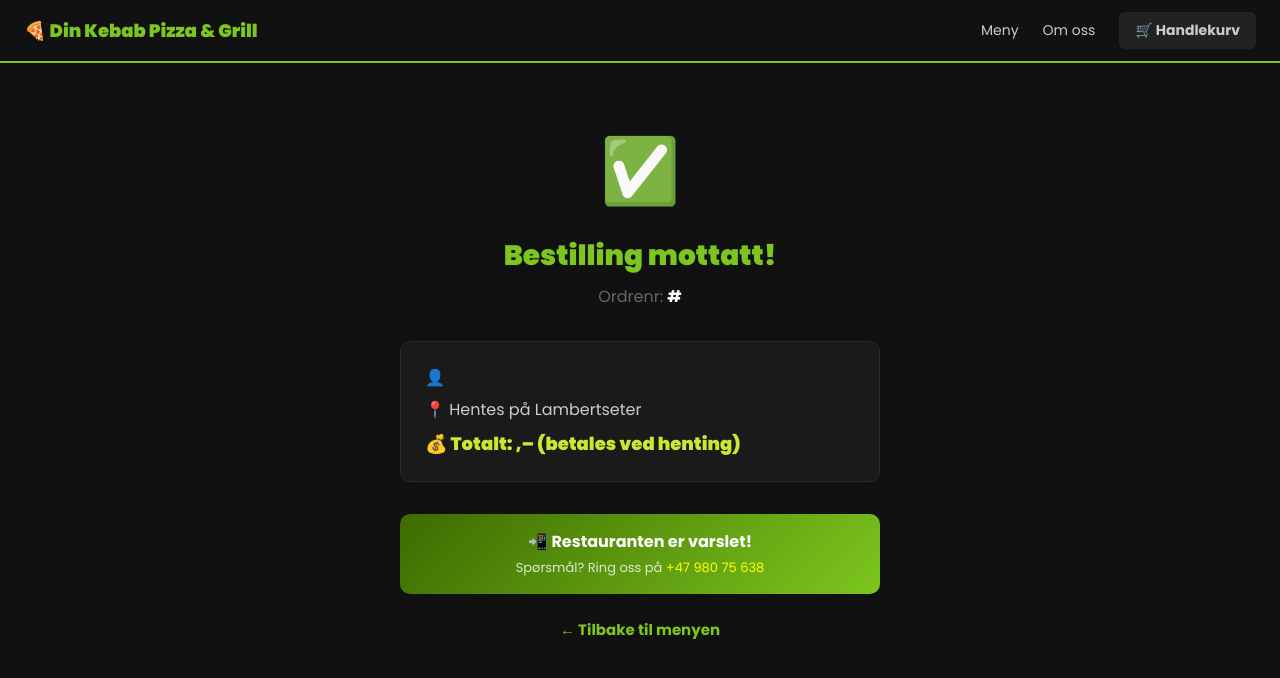
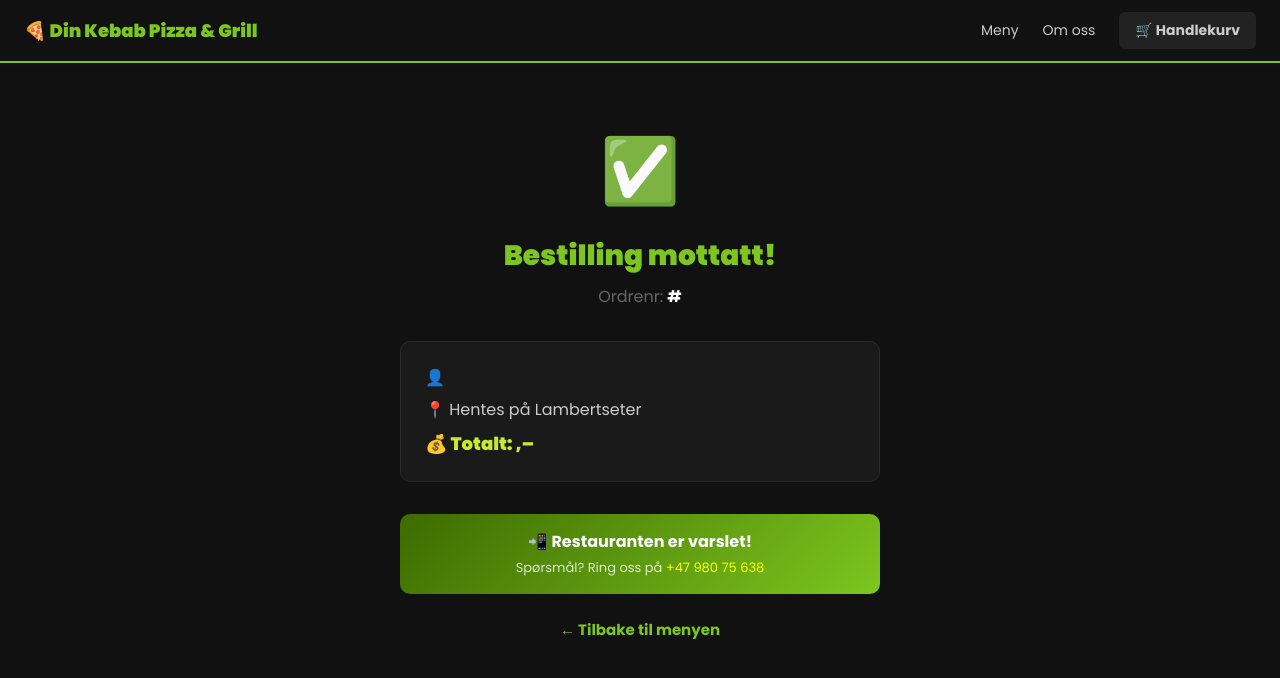
Before and after one commit to flinkgutt77/din-kebab-website, a Next.js app: page /bekreftelse in a window 1280 px wide. Shown: the top 678 px of the page. Built offline with nearby package versions, Linux system fonts and the light colour scheme.

Commit message:
fix: remove betales ved henting from order confirmation page
Co-Authored-By: Claude Sonnet 4.6 <noreply@anthropic.com>

```diff
--- a/app/bekreftelse/page.tsx
+++ b/app/bekreftelse/page.tsx
@@ -34,7 +34,7 @@ function BekreftelsContent() {
           <p style={{ color: '#ccc', margin: '0 0 8px' }}>👤 {navn}</p>
           <p style={{ color: '#ccc', margin: '0 0 8px' }}>📍 Hentes på Lambertseter</p>
           <p style={{ color: '#C8E831', fontWeight: 900, fontSize: '18px', margin: 0 }}>
-            💰 Totalt: {total},– (betales ved henting)
+            💰 Totalt: {total},–
           </p>
         </div>
 
```
